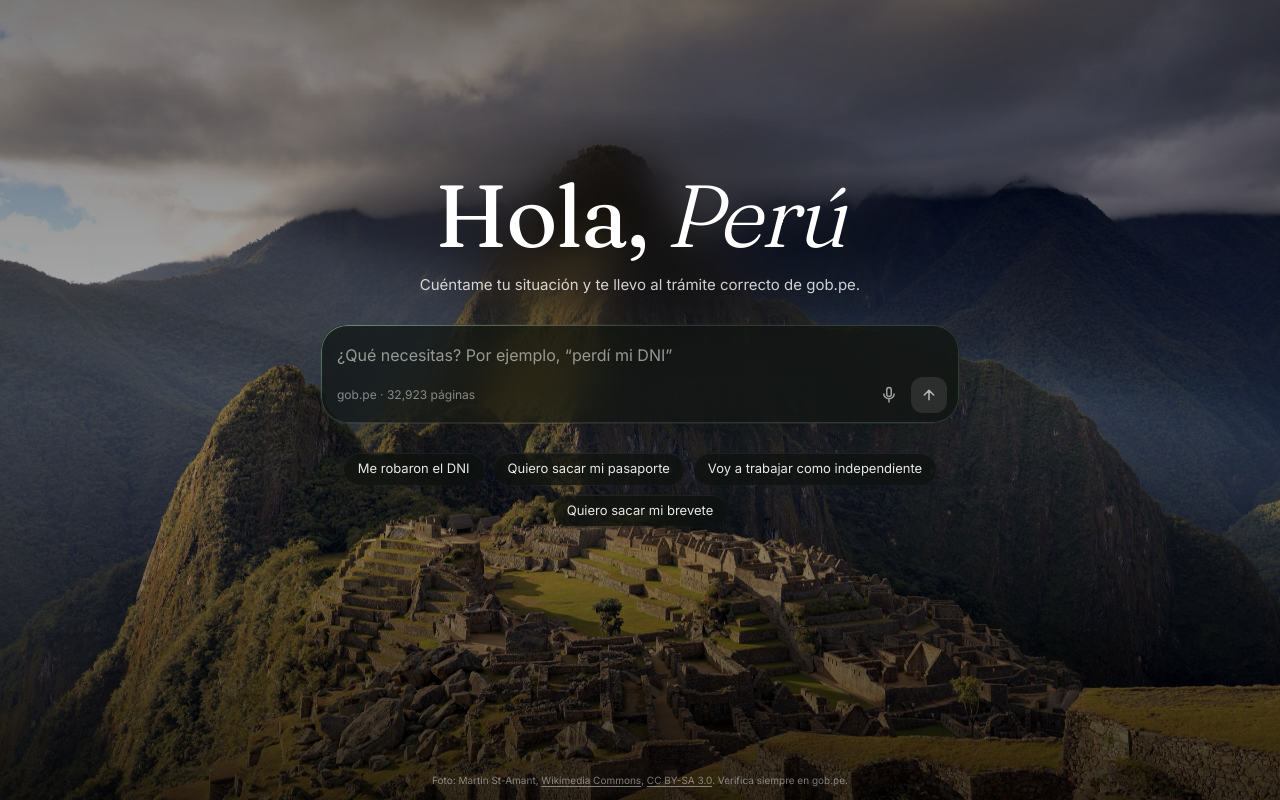
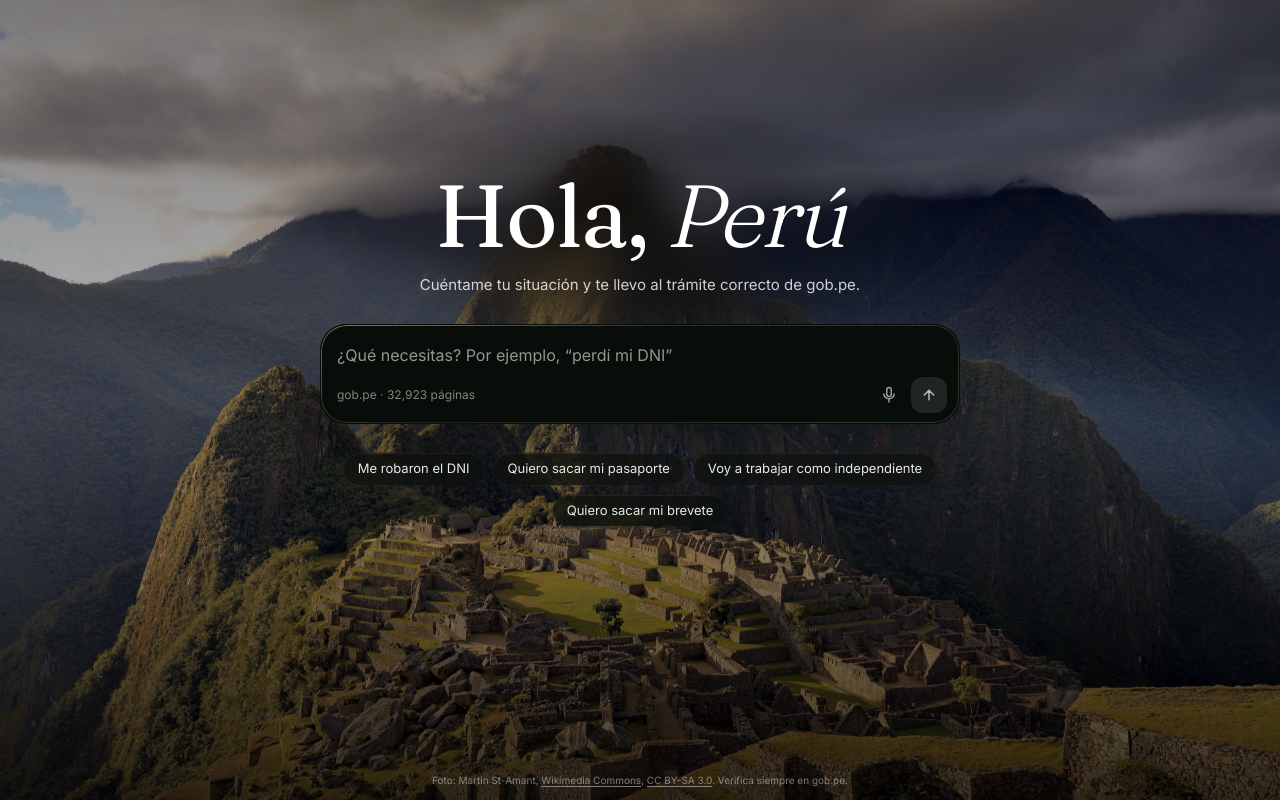
Before and after one commit to crafter-research/peru-gov, a Next.js app: page / in a window 1280 px wide. Built offline with nearby package versions, Linux system fonts and the light colour scheme.

Commit message:
fix(ui): keep the composer opaque everywhere

```diff
--- a/src/components/composer.tsx
+++ b/src/components/composer.tsx
@@ -17,13 +17,10 @@ export function Composer({
   onSubmit,
   busy,
   placeholder,
-  solid = false,
 }: {
   onSubmit: (text: string) => void;
   busy: boolean;
   placeholder: string;
-  /** Opaque glass for the sticky composer that floats over conversation text. */
-  solid?: boolean;
 }) {
   const [value, setValue] = useState("");
   const inner = useRef<HTMLDivElement>(null);
@@ -53,7 +50,7 @@ export function Composer({
   return (
     <form
       onSubmit={send}
-      className={`glass glass-border w-full overflow-hidden rounded-[26px] transition-[height] duration-[800ms] ease-smooth ${solid ? "glass-solid" : ""}`}
+      className="glass glass-solid glass-border w-full overflow-hidden rounded-[26px] transition-[height] duration-[800ms] ease-smooth"
       style={{ height }}
     >
       <div ref={inner} className="flex flex-col gap-2 p-3 pl-4">
```
